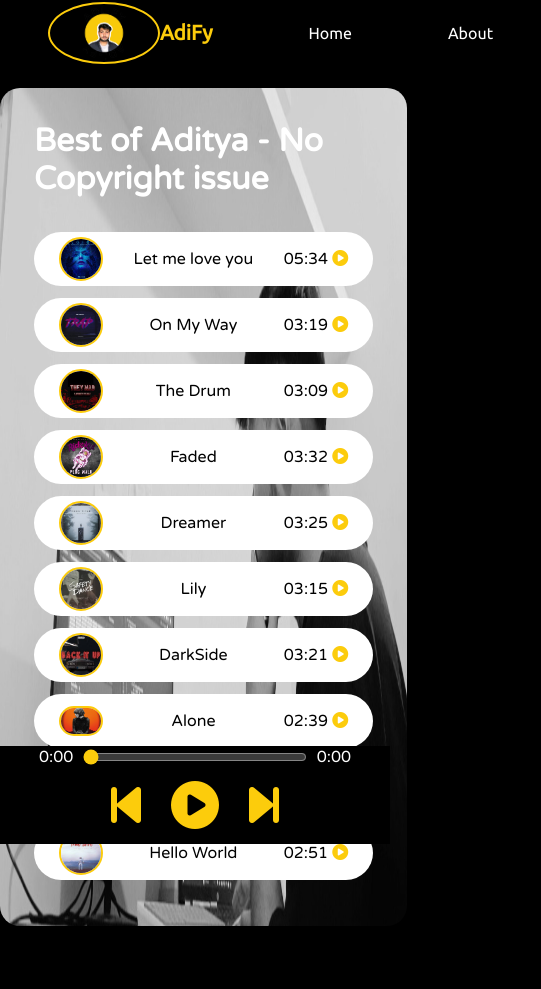
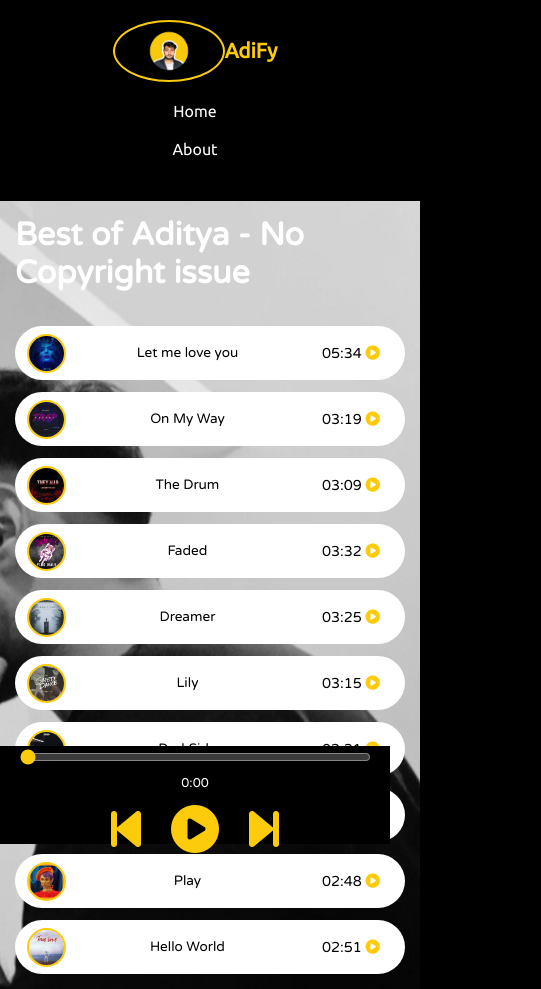
Before and after one commit to educatedadi/Adify-Spotify-Clone, a plain HTML site: page index.html in a window 390 px wide. Shown: the top 989 px of the page, 541 px wide, since content can reach past the window. Drawn offline with Linux system fonts and the light colour scheme.

Commit message:
Update responsive style.css

```diff
--- a/style.css
+++ b/style.css
@@ -212,3 +212,70 @@ nav ul li:hover {
 .close-btn:hover {
     color: #fccc0c; /* Yellow on hover */
 }
+
+/* Ensure background image stays on right side */
+.container {
+    background-position: right center;
+    background-size: cover;
+}
+
+/* Responsive adjustments */
+@media (max-width: 1024px) {
+    nav ul li {
+        padding: 0px 20px;
+    }
+    .container {
+        width: 95%;
+        padding: 20px;
+        border-radius: 20px;
+    }
+}
+
+@media (max-width: 768px) {
+    nav ul {
+        flex-direction: column;
+        height: auto;
+        padding: 10px 0;
+    }
+    nav ul li {
+        padding: 10px 0;
+    }
+    .container {
+        flex-direction: column;
+        background-position: right center; /* keep right side visible */
+        background-size: cover;
+    }
+    .songiteam {
+        font-size: 0.9rem;
+    }
+    #myprogressBar {
+        width: 90vw;
+    }
+    .progress-container {
+        width: 90vw;
+        flex-wrap: wrap;
+    }
+}
+
+@media (max-width: 480px) {
+    nav ul {
+        text-align: center;
+    }
+    .container {
+        width: 100%;
+        padding: 15px;
+        border-radius: 0;
+        background-position: right center; /* focus on right side */
+        background-size: cover;
+    }
+    .songiteam img {
+        width: 35px;
+        margin: 0 10px;
+    }
+    .songname {
+        font-size: 0.85rem;
+    }
+    .progress-container {
+        font-size: 0.8rem;
+    }
+}
```
